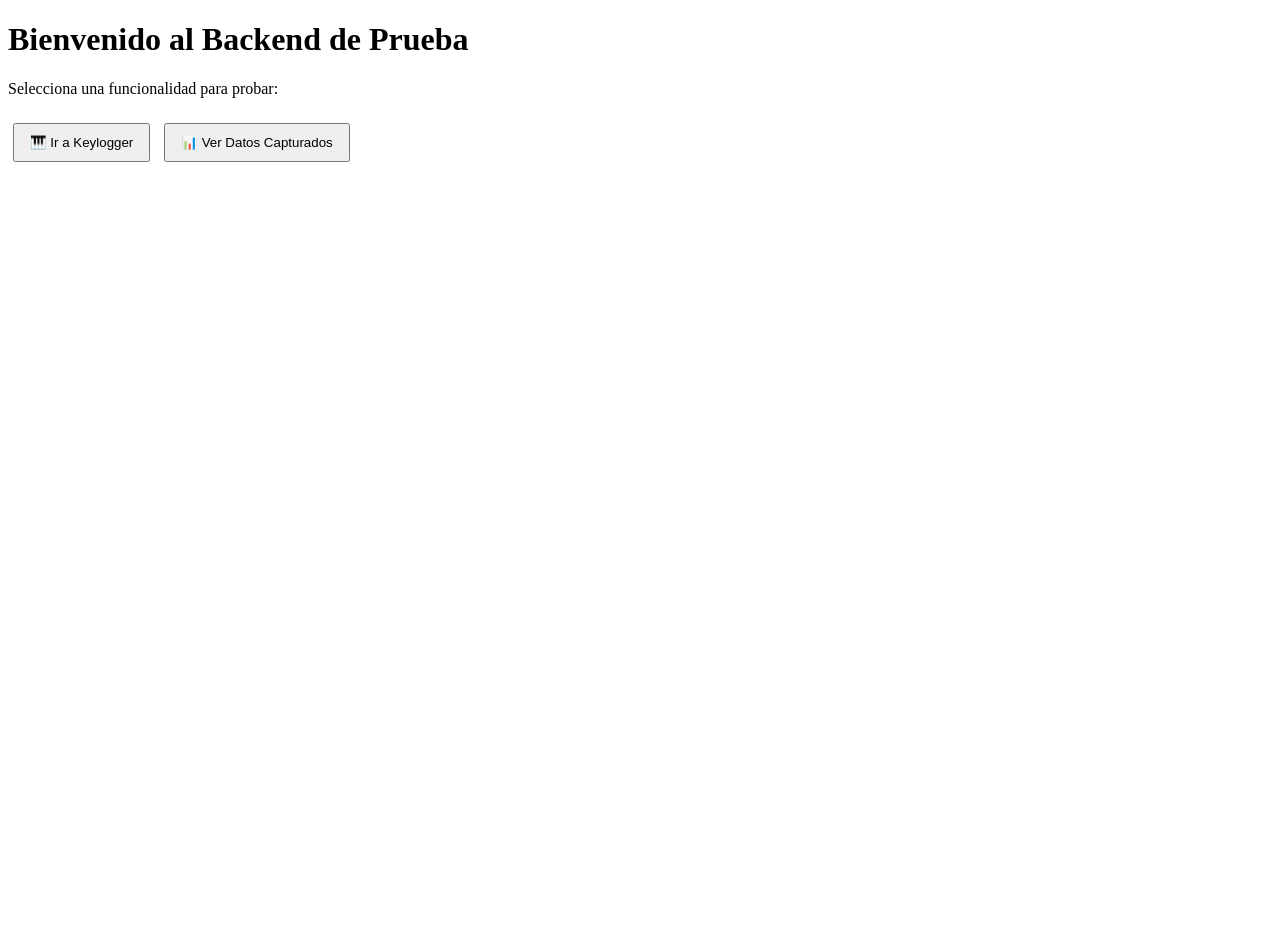
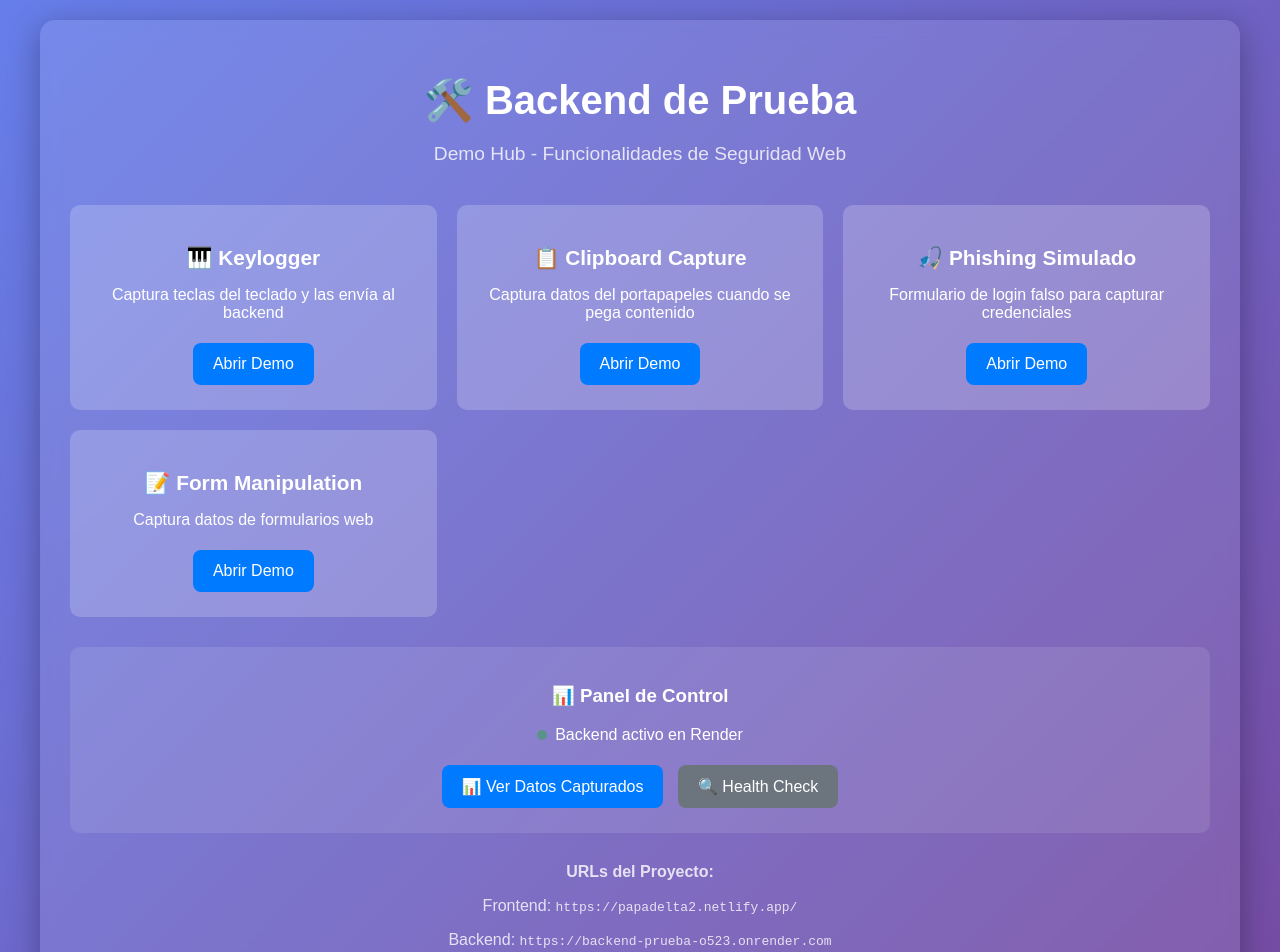
Before and after one commit to malogomez90/backend-prueba, a website: page public/index.html in a window 1280 px wide. Shown: the top 952 px of the page. Before the commit the page ends 800 px from the top, so only its background shows below. Drawn offline with Linux system fonts and the light colour scheme.

Commit message:
feat: Actualización completa y limpieza del proyecto
CAMBIOS PRINCIPALES:
 Estructura simplificada y organizada
 Frontend mejorado con diseño moderno
 Hub de navegación para todas las demos
 Backend autocontenido en app.js
 Documentación completa actualizada

ARCHIVOS:
- Nuevo index.html con diseño profesional
- app.js como único servidor (elimina duplicación)
- README.md completamente reescrito
- package.json limpio y actualizado
- Eliminados archivos obsoletos (src/, index.js)

FUNCIONALIDADES:
 Keylogger
 Clipboard Capture
 Phishing Simulado
 Form Manipulation
 Panel de control centralizado

URLs CONFIGURADAS:
Frontend: https://papadelta2.netlify.app/
Backend: https://backend-prueba-o523.onrender.com

```diff
--- a/package.json
+++ b/package.json
@@ -6,7 +6,6 @@
   "scripts": {
     "start": "node app.js",
     "dev": "node app.js",
-    "server": "node src/server.js",
     "test": "echo \"Error: no test specified\" && exit 1"
   },
   "keywords": ["express", "keylogger", "backend", "demo"],
--- a/public/index.html
+++ b/public/index.html
@@ -2,22 +2,158 @@
 <html lang="es">
 <head>
   <meta charset="UTF-8">
-  <title>Backend de Prueba</title>
+  <title>Backend de Prueba - Demo Hub</title>
+  <style>
+    body {
+      font-family: Arial, sans-serif;
+      max-width: 1200px;
+      margin: 0 auto;
+      padding: 20px;
+      background: linear-gradient(135deg, #667eea 0%, #764ba2 100%);
+      color: white;
+      min-height: 100vh;
+    }
+    .container {
+      background: rgba(255, 255, 255, 0.1);
+      padding: 30px;
+      border-radius: 15px;
+      backdrop-filter: blur(10px);
+      box-shadow: 0 8px 32px rgba(0, 0, 0, 0.3);
+    }
+    .header {
+      text-align: center;
+      margin-bottom: 40px;
+    }
+    .header h1 {
+      font-size: 2.5em;
+      margin-bottom: 10px;
+    }
+    .subtitle {
+      opacity: 0.8;
+      font-size: 1.2em;
+    }
+    .demos-grid {
+      display: grid;
+      grid-template-columns: repeat(auto-fit, minmax(300px, 1fr));
+      gap: 20px;
+      margin: 30px 0;
+    }
+    .demo-card {
+      background: rgba(255, 255, 255, 0.2);
+      padding: 20px;
+      border-radius: 10px;
+      text-align: center;
+      transition: transform 0.3s ease;
+    }
+    .demo-card:hover {
+      transform: translateY(-5px);
+    }
+    .demo-card h3 {
+      margin-bottom: 15px;
+      font-size: 1.3em;
+    }
+    .demo-btn {
+      background: #007bff;
+      color: white;
+      border: none;
+      padding: 12px 20px;
+      border-radius: 8px;
+      cursor: pointer;
+      font-size: 1em;
+      margin: 5px;
+      transition: background 0.3s ease;
+      text-decoration: none;
+      display: inline-block;
+    }
+    .demo-btn:hover {
+      background: #0056b3;
+    }
+    .demo-btn.secondary {
+      background: #6c757d;
+    }
+    .demo-btn.secondary:hover {
+      background: #545b62;
+    }
+    .backend-info {
+      background: rgba(255, 255, 255, 0.1);
+      padding: 20px;
+      border-radius: 10px;
+      margin-top: 30px;
+      text-align: center;
+    }
+    .status-indicator {
+      display: inline-block;
+      width: 10px;
+      height: 10px;
+      border-radius: 50%;
+      background: #28a745;
+      margin-right: 8px;
+      animation: pulse 2s infinite;
+    }
+    @keyframes pulse {
+      0% { opacity: 1; }
+      50% { opacity: 0.5; }
+      100% { opacity: 1; }
+    }
+  </style>
 </head>
 <body>
-  <h1>Bienvenido al Backend de Prueba</h1>
-  <p>Selecciona una funcionalidad para probar:</p>
+  <div class="container">
+    <div class="header">
+      <h1>🛠️ Backend de Prueba</h1>
+      <p class="subtitle">Demo Hub - Funcionalidades de Seguridad Web</p>
+    </div>
 
-  <div style="margin: 20px 0;">
-    <button onclick="window.location.href='keylogger.html'" style="margin: 5px; padding: 10px 15px;">
-      🎹 Ir a Keylogger
-    </button>
+    <div class="demos-grid">
+      <div class="demo-card">
+        <h3>🎹 Keylogger</h3>
+        <p>Captura teclas del teclado y las envía al backend</p>
+        <button onclick="window.location.href='keylogger.html'" class="demo-btn">
+          Abrir Demo
+        </button>
+      </div>
 
-    <button onclick="window.open('https://backend-prueba-o523.onrender.com/ver-keylogger', '_blank')" style="margin: 5px; padding: 10px 15px;">
-      📊 Ver Datos Capturados
-    </button>
+      <div class="demo-card">
+        <h3>📋 Clipboard Capture</h3>
+        <p>Captura datos del portapapeles cuando se pega contenido</p>
+        <button onclick="window.location.href='clipboard-capture.html'" class="demo-btn">
+          Abrir Demo
+        </button>
+      </div>
+
+      <div class="demo-card">
+        <h3>🎣 Phishing Simulado</h3>
+        <p>Formulario de login falso para capturar credenciales</p>
+        <button onclick="window.location.href='phishing.html'" class="demo-btn">
+          Abrir Demo
+        </button>
+      </div>
+
+      <div class="demo-card">
+        <h3>📝 Form Manipulation</h3>
+        <p>Captura datos de formularios web</p>
+        <button onclick="window.location.href='form-manipulation.html'" class="demo-btn">
+          Abrir Demo
+        </button>
+      </div>
+    </div>
+
+    <div class="backend-info">
+      <h3>📊 Panel de Control</h3>
+      <p><span class="status-indicator"></span>Backend activo en Render</p>
+      <button onclick="window.open('https://backend-prueba-o523.onrender.com/ver-keylogger', '_blank')" class="demo-btn">
+        📊 Ver Datos Capturados
+      </button>
+      <button onclick="window.open('https://backend-prueba-o523.onrender.com/health', '_blank')" class="demo-btn secondary">
+        🔍 Health Check
+      </button>
+    </div>
+
+    <div style="text-align: center; margin-top: 30px; opacity: 0.8;">
+      <p><strong>URLs del Proyecto:</strong></p>
+      <p>Frontend: <code>https://papadelta2.netlify.app/</code></p>
+      <p>Backend: <code>https://backend-prueba-o523.onrender.com</code></p>
+    </div>
   </div>
-
-  <!-- Puedes ir añadiendo más botones para nuevas demos -->
 </body>
 </html>
```
Also changed, not shown: index.js (deleted, +0 -14 lines), public/clipboard-capture.html (added, +14 -0 lines), public/club-solicitud.html (added, +55 -0 lines), public/fake-popup.html (added, +9 -0 lines), public/form-manipulation.html (added, +21 -0 lines), public/hidden-redirect.html (added, +8 -0 lines), public/phishing.html (added, +30 -0 lines), src/server.js (deleted, +0 -119 lines), README.md.
